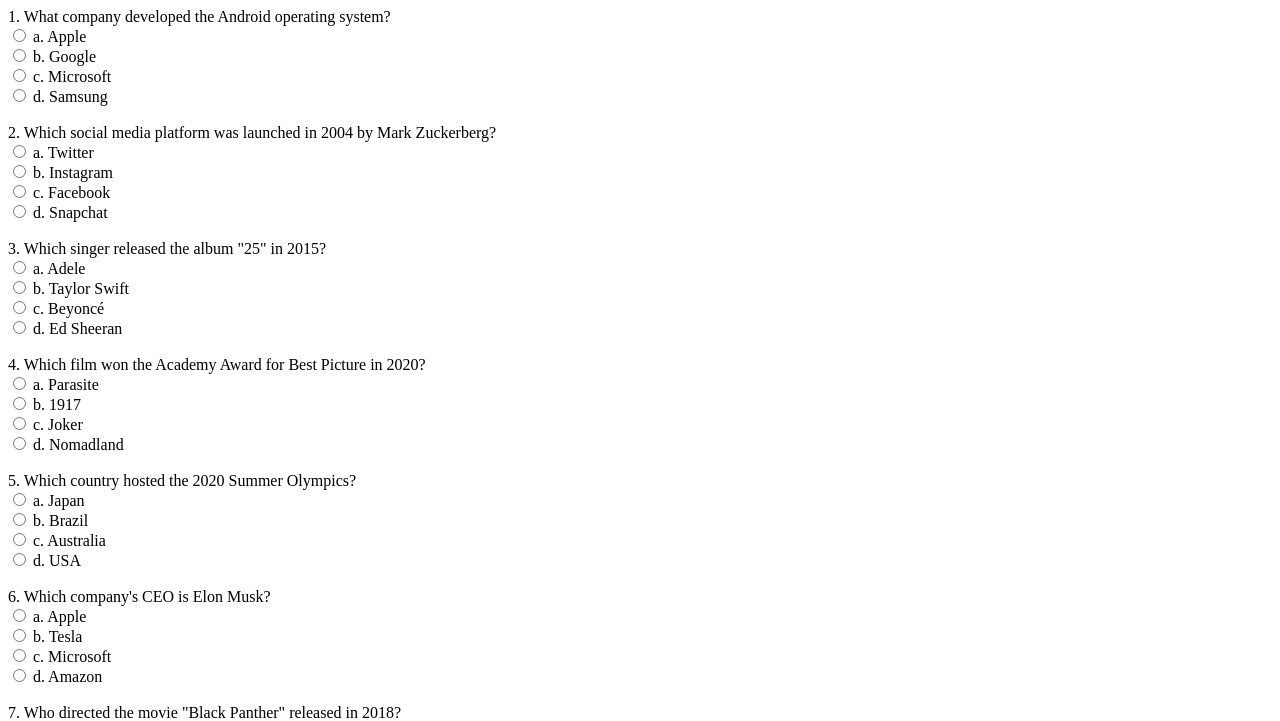
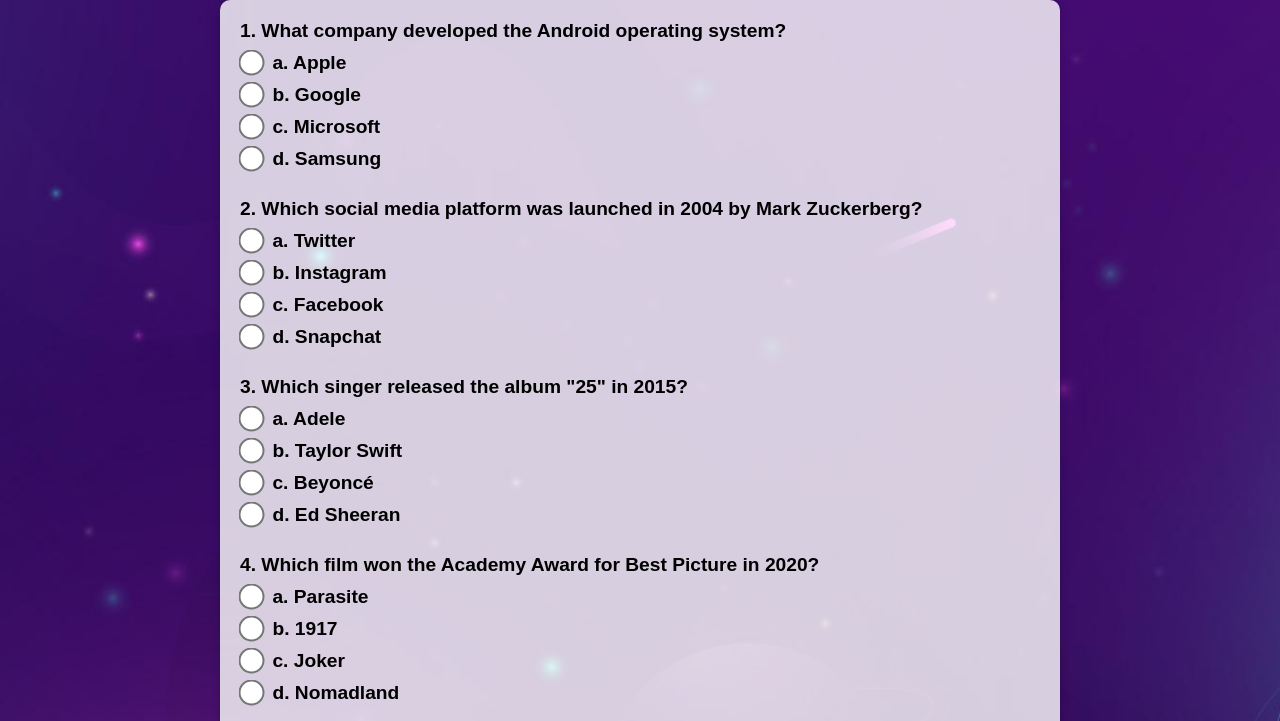
Before and after one commit to HeavenBlight/CS-MiniProject, a plain HTML site: page sub-pages/contemporary.html in a window 1280 px wide. Shown: the top 721 px of the page. Drawn offline with Linux system fonts and the light colour scheme.

Commit message:
Update contemporary.html

```diff
--- a/sub-pages/contemporary.html
+++ b/sub-pages/contemporary.html
@@ -3,7 +3,7 @@
 <head>
     <title>Contemporary Events</title>
     <link rel="icon" type="image/jpg" href="../Gemini_Generated_Image.jpg">
-    <link rel="stylesheet" type="text/css" href="../stylesheet/sub.css>
+    <link rel="stylesheet" type="text/css" href="../stylesheet/sub.css">
 </head>
 <body>
     <form>
```
